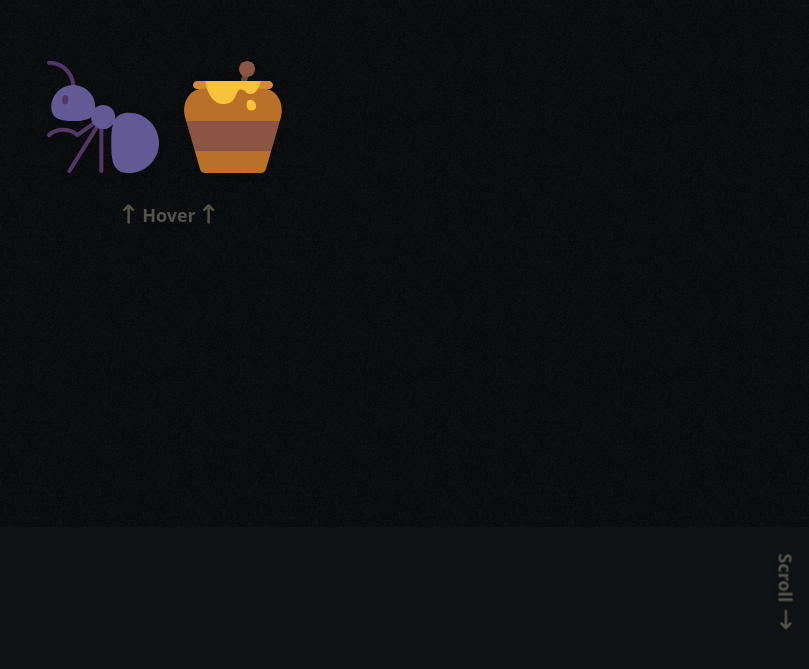
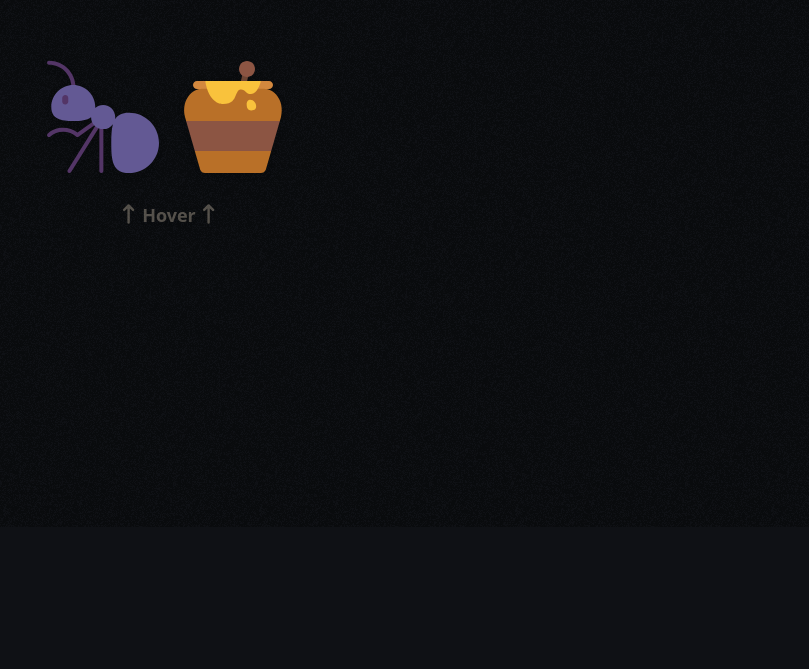
Before and after one commit to Drakarta/PortfolioReact, a React (Vite) app: page / in a window 1280 px wide. Shown: the part 273-942 px from the top of the page, without its empty margins (471-1280 px from the left). Built offline with nearby package versions, Linux system fonts and the light colour scheme.

Commit message:
Updated Read Me

```diff
--- a/src/components/home/ScrollIndicator.tsx
+++ b/src/components/home/ScrollIndicator.tsx
@@ -25,7 +25,7 @@ export default function ScrollIndicator() {
     <motion.div
       className="-right-4 bottom-8 opacity-30 absolute flex gap-1 font-sans text-lg text-orange-100 transform rotate-90 drop-shadow-md"
       initial={false}
-      animate={scrolled ? { bottom: "-80px" } : "initial"}
+      animate={scrolled ? { bottom: "-80px", opacity: "0%" } : "initial"}
       transition={{ duration: 0.75, ease: "easeInOut" }}
     >
       <div className="font-semibold">Scroll</div>
```
Also changed, not shown: 1 other file (tests, documents, lock files or other folders).
